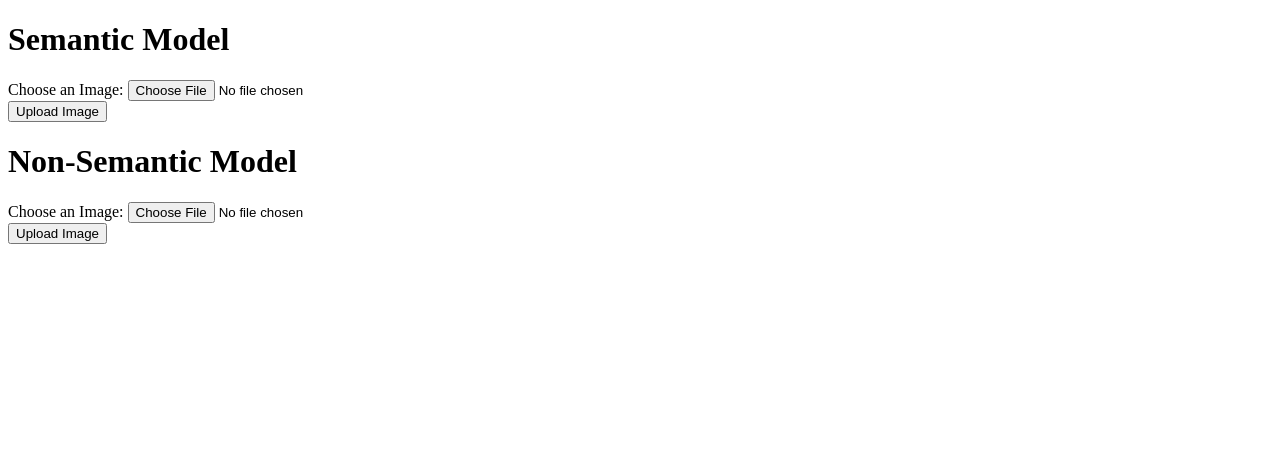
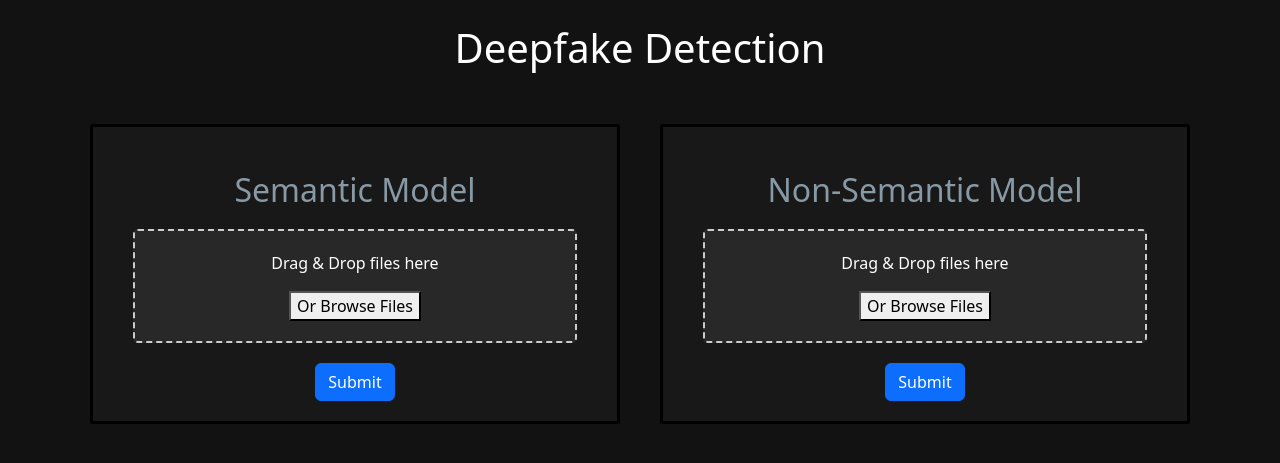
Before and after one commit to VirenKeswani/Ai-image-detection-application, a Flask app: page / in a window 1280 px wide. Shown: the top 463 px of the page. Run offline with Flask 3, Linux system fonts and the light colour scheme.

Commit message:
Update index.html

```diff
--- a/templates/index.html
+++ b/templates/index.html
@@ -1,13 +1,130 @@
 <!DOCTYPE html>
 <html lang="en">
+
 <head>
     <meta charset="UTF-8">
     <meta name="viewport" content="width=device-width, initial-scale=1.0">
-    <title>Upload Image</title>
+    <link href="https://cdn.jsdelivr.net/npm/bootstrap@5.3.3/dist/css/bootstrap.min.css" rel="stylesheet"
+        integrity="sha384-QWTKZyjpPEjISv5WaRU9OFeRpok6YctnYmDr5pNlyT2bRjXh0JMhjY6hW+ALEwIH" crossorigin="anonymous">
+    <title>Deepfake Detection</title>
+    <style>
+        body {
+            background-color:#121212;
+        }
+        .drop-container {
+            border: 2px dashed #ccc;
+            border-radius: 5px;
+            padding: 20px;
+            text-align: center;
+            margin: 20px;
+            background-color: #282828;
+        }
+
+        .drop-container.drag-over {
+            border-color: #007bff;
+        }
+
+        #preview {
+            max-width: 300px;
+            margin: 20px auto;
+        }
+
+        #preview img {
+            max-width: 100%;
+        }
+        #colx {
+            border: solid;
+            border-radius: 2px;
+            border-color: black;
+            margin: 20px;
+            padding: 20px;
+            background-color: #181818;
+        }
+        h2 {
+            color: #8899A6;
+        }
+        p {
+            color: white;
+        }
+        #cardx {
+            padding: 20px;
+            margin: 20px;
+            background-color: #404040;
+            color: white;
+        }
+    </style>
 </head>
+
 <body>
-    <div>
-        <h1>Semantic Model</h1>
+    <div class="title text-center">
+        <br>
+        <h1 style="color:white;">Deepfake Detection</h1>
+        <br>
+    </div>
+    <div class="container text-center">
+        <div class="row align-items-start">
+            <div class="col" id="colx">
+                <br>
+                <h2>Semantic Model</h2>
+
+                <form id="uploadForm" action="/semantic" method="post" enctype="multipart/form-data">
+                    <div class="drop-container" id="dropContainer">
+                        <p>Drag & Drop files here</p>
+                        <input type="file" id="fileInput" name="fileInput" accept="image/*" style="display: none;">
+                        <button type="button" onclick="document.getElementById('fileInput').click()">Or Browse
+                            Files</button>
+                    </div>
+                    <!-- <input type="submit" value="Upload"> -->
+                    <div id="preview"></div>
+                    <div class="text-center">
+                        <input class="btn btn-primary" type="submit" value="Submit">
+                    </div>
+
+                </form>
+                {% if result_semantic %}
+                <div>
+                    <div class="card" id="cardx">
+                        <div class="card-body">
+                            <a>Prediction of image : {{ result_semantic }}</a>
+                        </div>
+                    </div>
+
+                </div>
+                {% endif %}
+            </div>
+            <div class="col" id="colx">
+                <br>
+                <h2>Non-Semantic Model</h2>
+
+                <form id="uploadForm" action="/nsemantic" method="post" enctype="multipart/form-data">
+                    <div class="drop-container" id="dropContainer">
+                        <p>Drag & Drop files here</p>
+                        <input type="file" id="fileInput" name="fileInput" accept="image/*" style="display: none;">
+                        <button type="button" onclick="document.getElementById('fileInput').click()">Or Browse
+                            Files</button>
+                    </div>
+                    <!-- <input type="submit" value="Upload"> -->
+                    <div id="preview"></div>
+                    <div class="text-center">
+                        <input class="btn btn-primary" type="submit" value="Submit">
+                    </div>
+
+                </form>
+                {% if result_nsemantic %}
+                <div class="card" id="cardx">
+                    <div class="card-body">
+                        <div>
+                            <a>Prediction of image : {{ result_nsemantic }}</a>
+                        </div>
+                    </div>
+                </div>
+                {% endif %}
+
+            </div>
+        </div>
+    </div>
+
+    <!-- <div>
         <div>
             <form action="/semantic" method="post" enctype="multipart/form-data">
                 <div>
@@ -15,15 +132,17 @@
                     <input type="file" name="picture" id="picture" accept="image/*" required />
                 </div>
                 <div>
+
                     <input type="submit" value="Upload Image" />
                 </div>
             </form>
+            <div>
+                    {% if result_semantic %}
+                    <a>Prediction of image : {{ result_semantic }}</a>
+                    {% endif %}
+                </div>
         </div>
-        <div>
-            {% if result_semantic %}
-            <a>Prediction of image : {{ result_semantic }}</a>
-            {% endif %}
-        </div>
+
     </div>
     <div>
         <h1>Non-Semantic Model</h1>
@@ -43,9 +162,51 @@
             <a>Prediction of image : {{ result_nsemantic }}</a>
             {% endif %}
         </div>
-    </div>
+    </div> -->
 
+    <script>
+        const dropContainer = document.getElementById('dropContainer');
+        const fileInput = document.getElementById('fileInput');
+        const preview = document.getElementById('preview');
 
+        dropContainer.addEventListener('dragover', (e) => {
+            e.preventDefault();
+            dropContainer.classList.add('drag-over');
+        });
+
+        dropContainer.addEventListener('dragleave', () => {
+            dropContainer.classList.remove('drag-over');
+        });
+
+        dropContainer.addEventListener('drop', (e) => {
+            e.preventDefault();
+            dropContainer.classList.remove('drag-over');
+
+            const file = e.dataTransfer.files[0];
+            previewFile(file);
+        });
+
+        fileInput.addEventListener('change', () => {
+            const file = fileInput.files[0];
+            previewFile(file);
+        });
+
+        function previewFile(file) {
+            const reader = new FileReader();
+
+            reader.onload = function (e) {
+                const img = new Image();
+                img.src = e.target.result;
+                preview.innerHTML = '';
+                preview.appendChild(img);
+            };
+
+            reader.readAsDataURL(file);
+        }
+
+        // You may want to add additional handling for form submission
+    </script>
 
 </body>
+
 </html>
```
